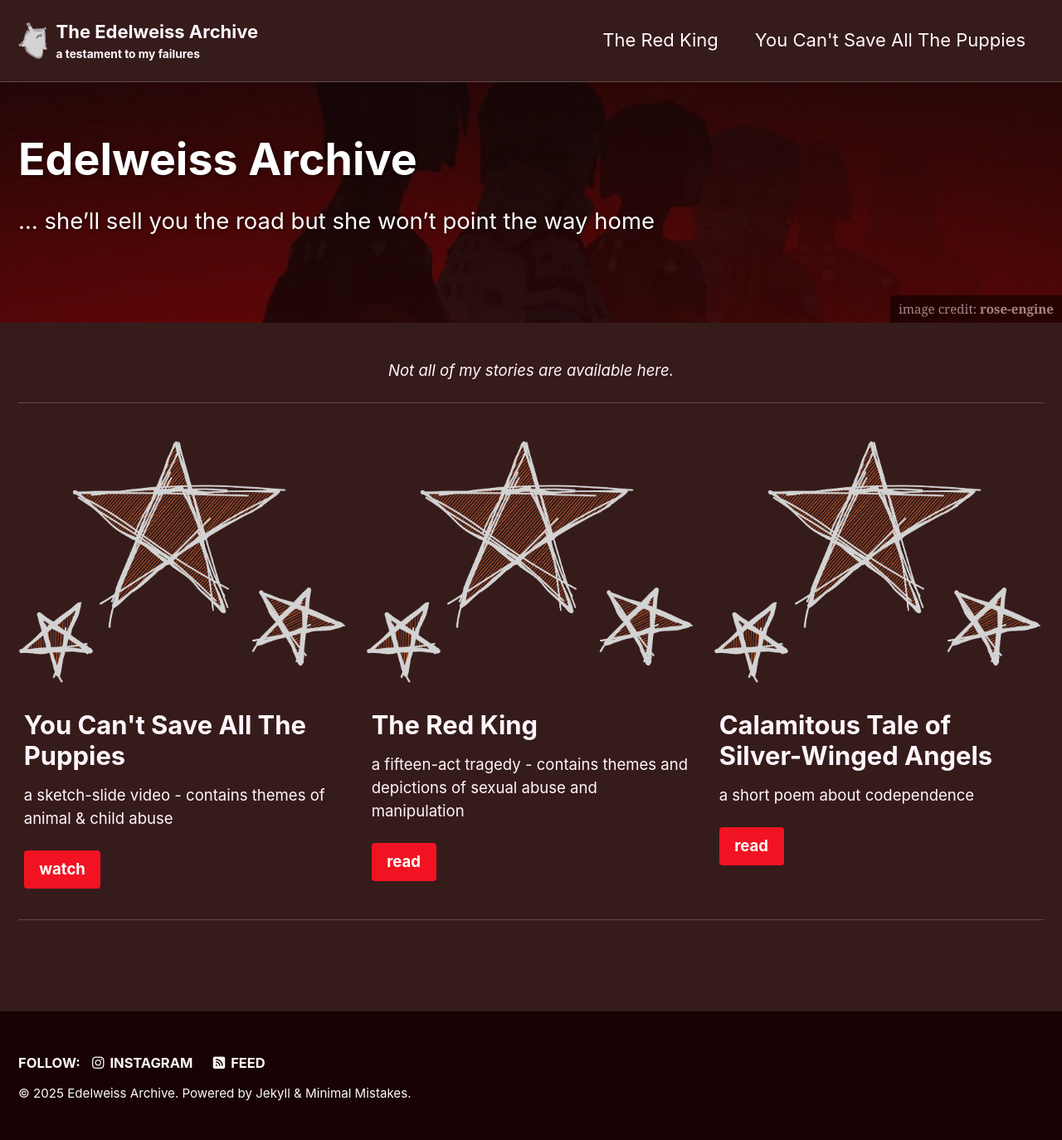
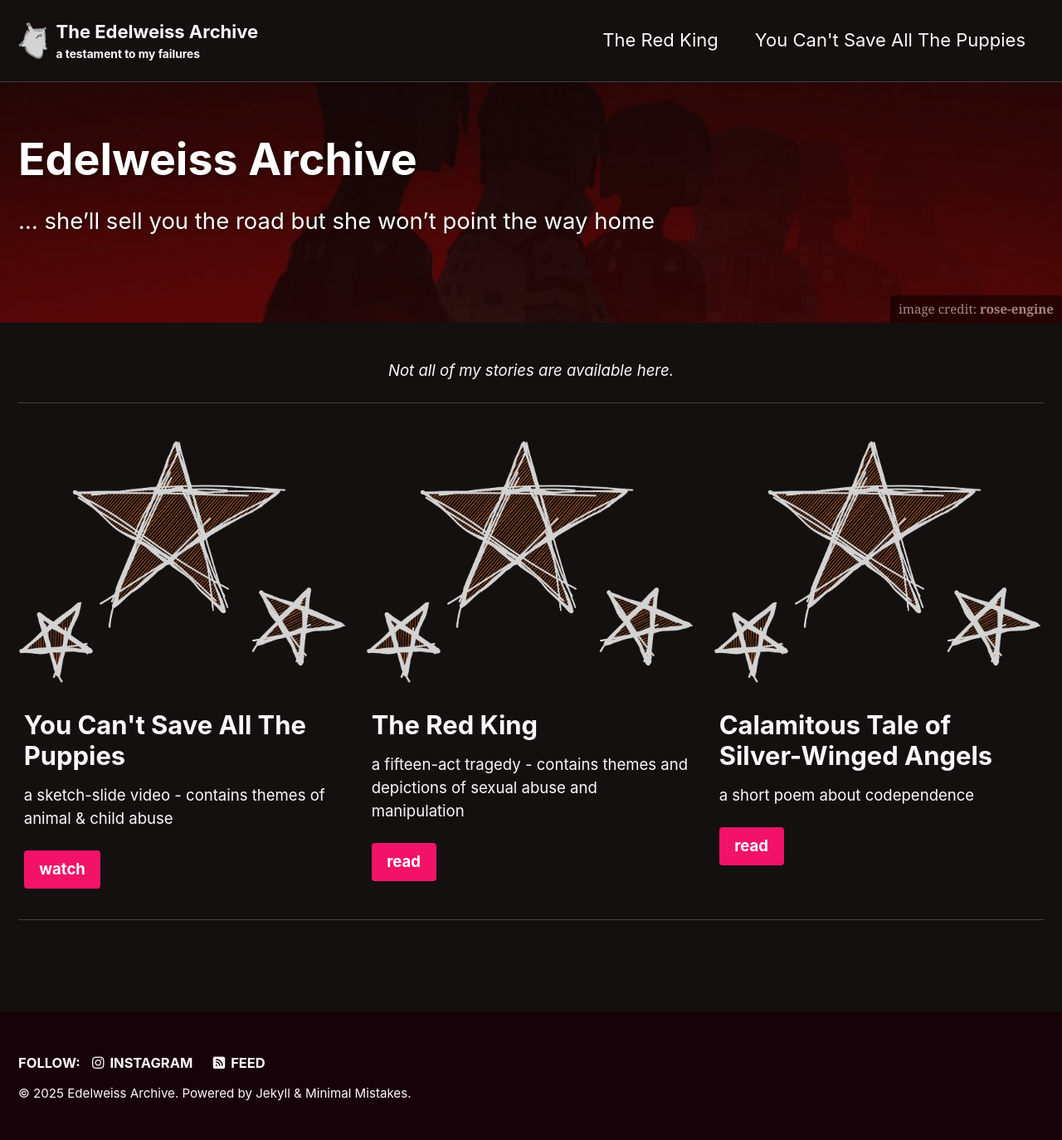
Before and after one commit to kyrie-edelweiss/edelweiss-archive, a Jekyll site: the page built from index.html, in a window 1280 px wide. Shown: the whole page at 83% size. Built offline with Jekyll 4.4.1, drawn with Linux system fonts in a browser that asks for light colours; cached includes are drawn as plain includes; the list of posts is cut into pages by our own code.

Commit message:
Update _config.yml

```diff
--- a/_config.yml
+++ b/_config.yml
@@ -12,7 +12,7 @@
 
 # theme                  : "minimal-mistakes-jekyll"
 # remote_theme           : "mmistakes/minimal-mistakes"
-minimal_mistakes_skin    : "kyrie" # "air", "aqua", "contrast", "dark", "dirt", "neon", "mint", "plum", "sunrise"
+minimal_mistakes_skin    : "neon" # "air", "aqua", "contrast", "dark", "dirt", "neon", "mint", "plum", "sunrise"
 
 # Site Settings
 locale                   : "en-US"
```
